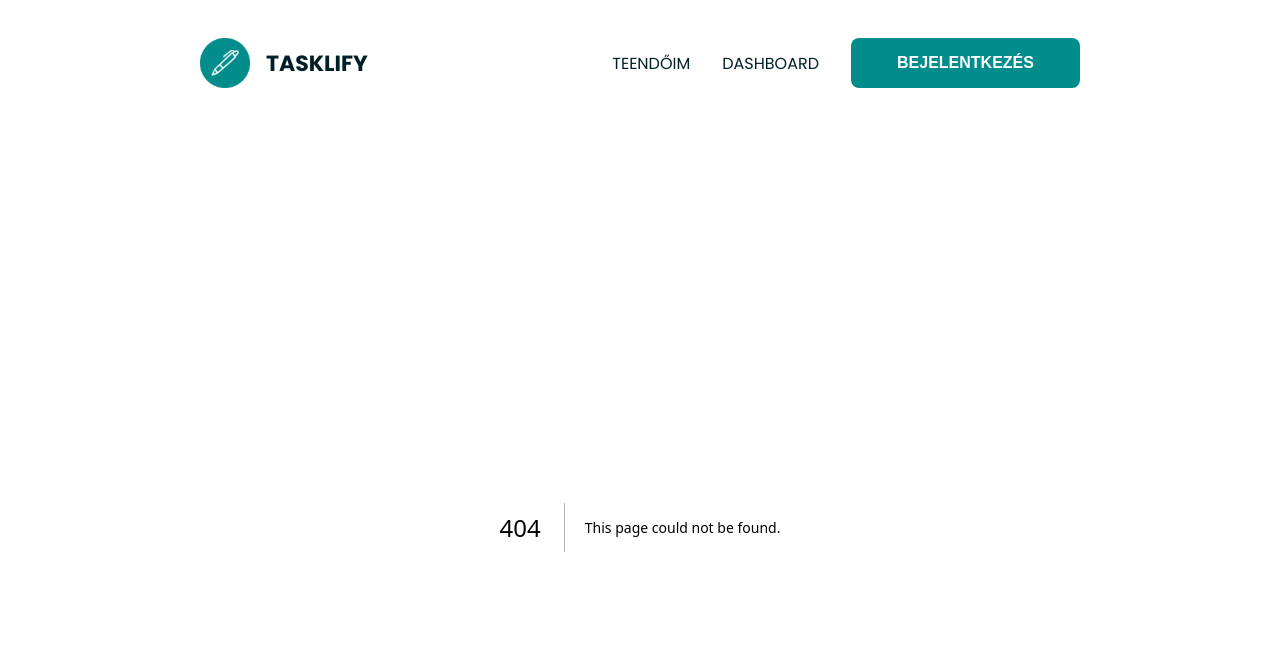
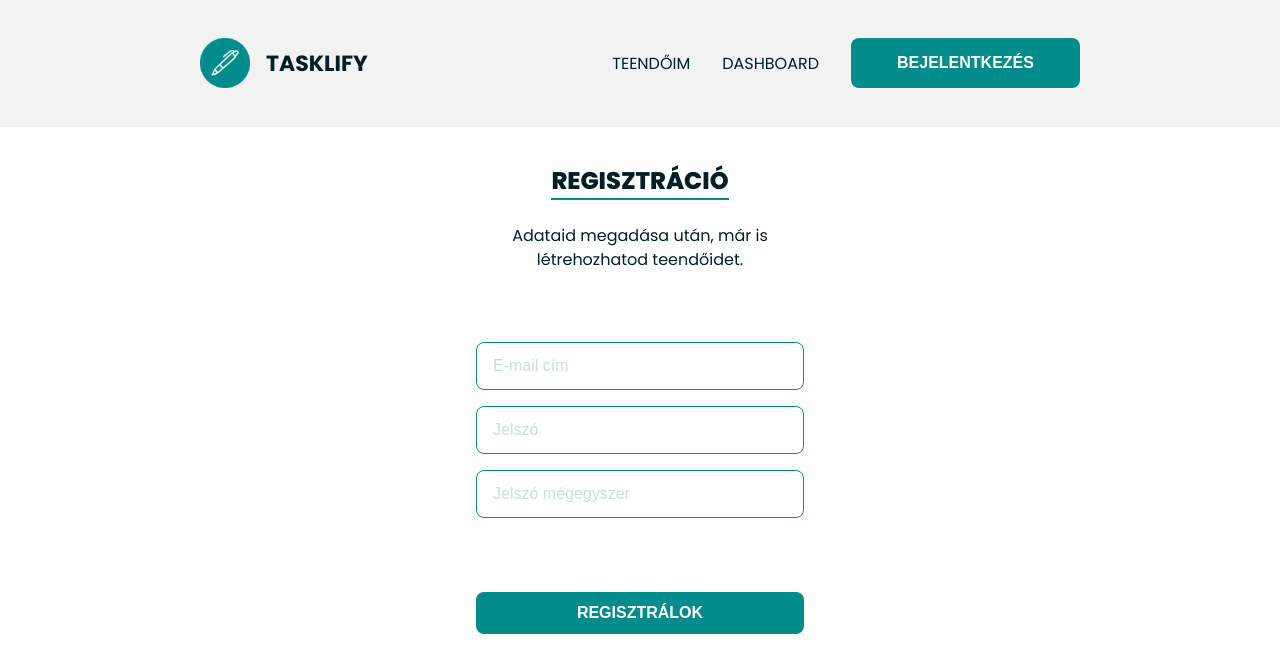
Before and after one commit to sz-attila/Tasklify, a Next.js app in the folder frontend/: page /register in a window 1280 px wide. Before the commit this address had no page. Shown: the top 672 px of the page. Built offline with nearby package versions, Linux system fonts and the light colour scheme.

Commit message:
Creating registration page and adding some small style changes

```diff
--- a/frontend/app/page.tsx
+++ b/frontend/app/page.tsx
@@ -2,7 +2,7 @@ import Link from "next/link";
 import Button from "../components/Button";
 import "../styles/globals.css";
 
-export default function Home() {
+export default function LoginPage() {
   return (
     <div className="login-container">
       <h1>BEJELENTKEZÉS</h1>
--- /dev/null
+++ b/frontend/app/register/page.tsx
@@ -0,0 +1,39 @@
+import React from "react";
+import Link from "next/link";
+import Button from "../../components/Button";
+
+const RegisterPage = () => {
+  return (
+    <div className="login-container">
+      <h1>REGISZTRÁCIÓ</h1>
+      <p>
+        Adataid megadása után, már is
+        <br /> létrehozhatod teendőidet.
+      </p>
+      <div className="login-form">
+        <form>
+          <div>
+            <div>
+              <input type="email" id="email" placeholder="E-mail cím" />
+            </div>
+            <div>
+              <input type="password" id="password" placeholder="Jelszó" />
+            </div>
+            <div>
+              <input
+                type="password"
+                id="password"
+                placeholder="Jelszó mégegyszer"
+              />
+            </div>
+          </div>
+        </form>
+      </div>
+      <div className="register-div">
+        <Button type="submit">REGISZTRÁLOK</Button>
+      </div>
+    </div>
+  );
+};
+
+export default RegisterPage;
--- a/frontend/styles/globals.css
+++ b/frontend/styles/globals.css
@@ -26,9 +26,9 @@ html {
 /* Navbar styles */
 nav {
   display: flex;
+  background-color: var(--other-color);
   justify-content: space-between;
   align-items: center;
-  background-color: var(--white-color);
   padding: 22px 200px 23px 200px;
 }
 
@@ -52,7 +52,7 @@ nav ul {
   list-style: none;
   display: flex;
   gap: 32px;
-  align-items: center; /* Ez hozzáadva a gomb igazításához */
+  align-items: center;
 }
 
 nav li {
@@ -101,7 +101,7 @@ nav a.button {
 }
 
 .login-container h1 {
-  font-weight: 700;
+  font-weight: 800;
   font-size: 24px;
   text-align: center;
   color: var(--text-color);
@@ -148,10 +148,11 @@ nav a.button {
 
 .submit-div button,
 .submit-div a.button {
-  padding: 0.75rem 1rem;
+  padding: 8px 24px 8px 24px;
+  height: 50px;
   font-size: 1rem;
   font-weight: 600;
-  border-radius: 0.25rem;
+  border-radius: 8px;
   width: 328px;
   text-align: center;
 }
@@ -192,10 +193,11 @@ nav a.button {
 
 .registration-link button,
 .registration-link a.button {
-  padding: 0.75rem 1rem;
+  padding: 8px 24px 8px 24px;
+  height: 50px;
   font-size: 1rem;
   font-weight: 600;
-  border-radius: 0.25rem;
+  border-radius: 8px;
   width: 328px;
   text-align: center;
 }
@@ -218,3 +220,42 @@ nav a.button {
   background-color: transparent;
   text-decoration: none;
 }
+
+/* Register page styles */
+
+.register-div {
+  display: flex;
+  flex-direction: column;
+  align-items: center;
+  justify-content: center;
+  padding: 20px;
+  margin-top: 54px;
+}
+
+.register-div button,
+.register-div a.button {
+  padding: 0.75rem 1rem;
+  font-size: 1rem;
+  font-weight: 600;
+  border-radius: 8px;
+  width: 328px;
+  text-align: center;
+}
+
+.register-div button {
+  border: none;
+  cursor: pointer;
+  color: var(--white-color);
+  background-color: var(--primary-color);
+}
+
+.register-div button:hover {
+  background-color: var(--green-color);
+}
+
+.register-div a.button {
+  border: 2px solid var(--primary-color);
+  color: var(--primary-color);
+  background-color: transparent;
+  text-decoration: none;
+}
```
